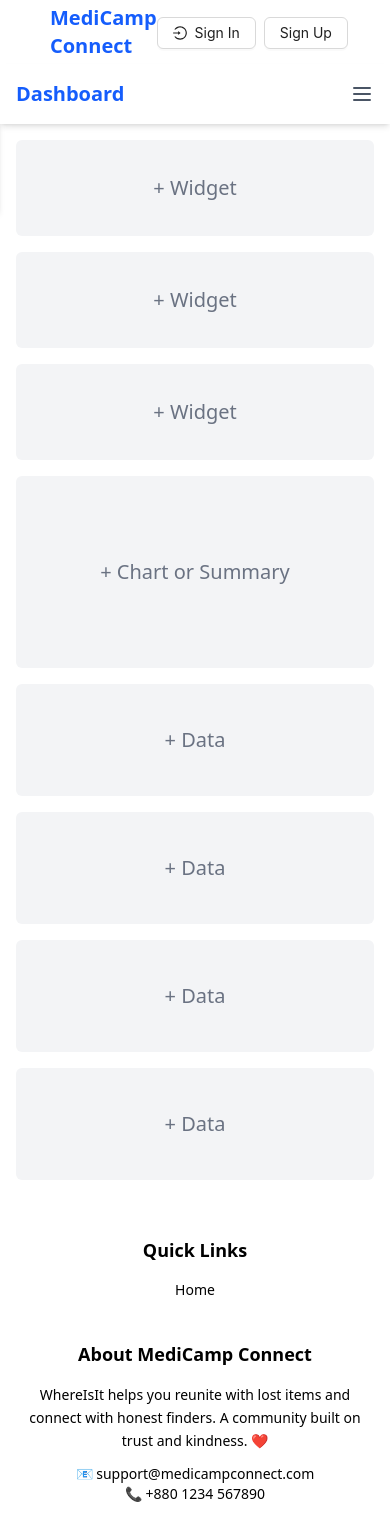
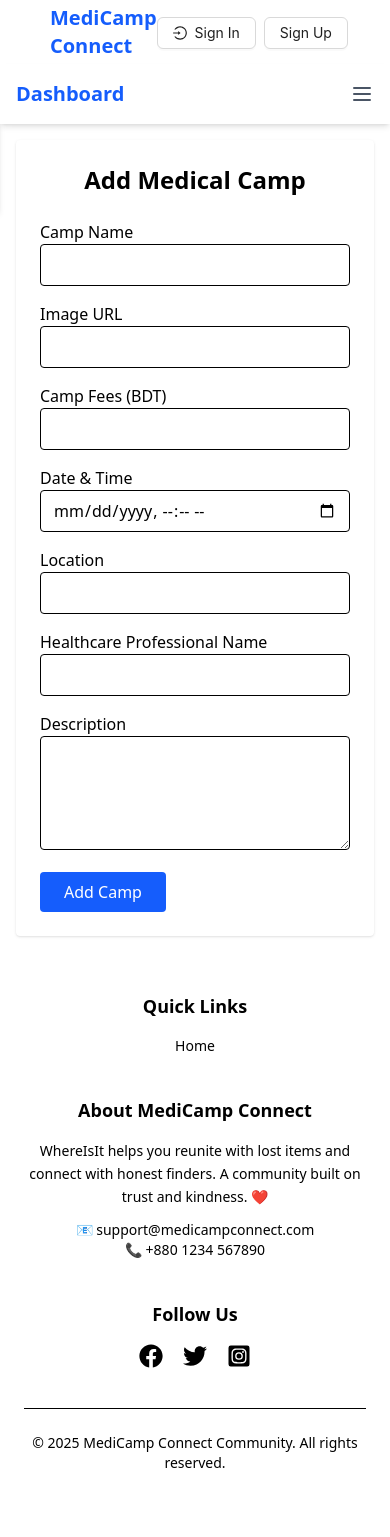
Before and after one commit to shuvoredsky/medicamp-client, a React (Vite) app: page /dashboard/add-camp in a window 390 px wide. Shown: the top 1537 px of the page. After the commit the page ends 1513 px from the top, so only its background shows below. Built offline with nearby package versions, Linux system fonts and the light colour scheme; no server answers.

Commit message:
add camp card section in home page

```diff
--- a/package.json
+++ b/package.json
@@ -11,13 +11,16 @@
   },
   "dependencies": {
     "@tailwindcss/vite": "^4.1.11",
+    "@tanstack/react-query": "^5.81.5",
     "antd": "^5.26.4",
+    "axios": "^1.10.0",
     "dotenv": "^17.0.1",
     "firebase": "^11.10.0",
     "lottie-react": "^2.4.1",
     "react": "^19.1.0",
     "react-dom": "^19.1.0",
     "react-helmet-async": "^2.0.5",
+    "react-hook-form": "^7.60.0",
     "react-icons": "^5.5.0",
     "react-router": "^7.6.3",
     "react-toastify": "^11.0.5",
--- /dev/null
+++ b/src/Components/CampCardSection/CampSection.jsx
@@ -0,0 +1,82 @@
+import React from "react";
+import { useQuery } from "@tanstack/react-query";
+import { Link } from "react-router";
+import axios from "axios";
+
+const fetchCamps = async () => {
+  const res = await axios.get("http://localhost:3000/camps");
+  return res.data;
+};
+
+const CampSection = () => {
+  const {
+    data: camps = [],
+    isLoading,
+    isError,
+  } = useQuery({
+    queryKey: ["camps"],
+    queryFn: fetchCamps,
+  });
+
+  if (isLoading) return <p className="text-center py-10">Loading camps...</p>;
+  if (isError)
+    return <p className="text-center text-red-500">Failed to load camps.</p>;
+
+  // Sort by highest participants and take top 6
+  const popularCamps = [...camps]
+    .sort((a, b) => b.participants - a.participants)
+    .slice(0, 6);
+
+  return (
+    <section className="py-10 px-4 max-w-7xl mx-auto">
+      <h2 className="text-2xl sm:text-3xl font-semibold text-center text-blue-700 mb-6">
+        Popular Medical Camps
+      </h2>
+
+      <div className="grid grid-cols-1 sm:grid-cols-2 lg:grid-cols-3 gap-6">
+        {popularCamps.map((camp) => (
+          <div
+            key={camp._id}
+            className="bg-white rounded-lg border-2 border-blue-500 shadow hover:shadow-lg transition-all duration-200"
+          >
+            <img
+              src={camp.image}
+              alt={camp.campName}
+              className="w-full h-40 sm:h-48 object-cover rounded-t-lg"
+              onError={(e) => {
+                e.target.src =
+                  "https://via.placeholder.com/400x250?text=No+Image";
+              }}
+            />
+            <div className="p-4 space-y-1 text-sm">
+              <h3 className="text-base font-bold text-blue-600">
+                {camp.campName}
+              </h3>
+              <p className="text-gray-600">📍 {camp.location}</p>
+              <p className="text-gray-600">💰 ${camp.fees}</p>
+              <p className="text-gray-600">🗓️ {camp.dateTime}</p>
+              <p className="text-gray-600">👨‍⚕️ {camp.doctorName}</p>
+              <p className="text-green-600 font-medium">
+                👥 {camp.participants || 0} Participants
+              </p>
+              <p className="text-gray-500 text-xs line-clamp-2">
+                {camp.description}
+              </p>
+            </div>
+          </div>
+        ))}
+      </div>
+
+      <div className="text-center mt-8">
+        <Link
+          to="/available-camps"
+          className="inline-block text-sm px-5 py-2 bg-blue-600 text-white rounded hover:bg-blue-700 transition"
+        >
+          See All Camps
+        </Link>
+      </div>
+    </section>
+  );
+};
+
+export default CampSection;
--- a/src/Dashboard/AddCamp.jsx
+++ b/src/Dashboard/AddCamp.jsx
@@ -1,7 +1,159 @@
+import { useMutation } from "@tanstack/react-query";
+import axios from "axios";
 import React from "react";
+import { useForm } from "react-hook-form";
+import { toast } from "react-toastify";
 
 const AddCamp = () => {
-  return <div>Add camp</div>;
+  const {
+    register,
+    handleSubmit,
+    reset,
+    formState: { errors },
+  } = useForm();
+
+  // Mutation to post new camp data
+  const { mutate, isPending } = useMutation({
+    mutationFn: async (campData) => {
+      const res = await axios.post("http://localhost:3000/camps", campData);
+      return res.data;
+    },
+    onSuccess: () => {
+      toast.success("Camp added successfully!");
+      reset();
+    },
+    onError: () => {
+      toast.error("Failed to add camp.");
+    },
+  });
+
+  // Submit handler
+  const onSubmit = (data) => {
+    const newCamp = {
+      campName: data.campName,
+      image: data.image,
+      fees: parseFloat(data.fees),
+      dateTime: data.dateTime,
+      location: data.location,
+      doctorName: data.doctorName,
+      participants: 0,
+      description: data.description,
+    };
+
+    mutate(newCamp);
+  };
+
+  return (
+    <div className="max-w-3xl mx-auto p-6 bg-white rounded shadow">
+      <h2 className="text-2xl font-semibold mb-6 text-center">
+        Add Medical Camp
+      </h2>
+      <form onSubmit={handleSubmit(onSubmit)} className="space-y-4">
+        {/* Camp Name */}
+        <div>
+          <label className="block font-medium">Camp Name</label>
+          <input
+            type="text"
+            {...register("campName", { required: "Camp Name is required" })}
+            className="w-full border px-3 py-2 rounded"
+          />
+          {errors.campName && (
+            <p className="text-red-500 text-sm">{errors.campName.message}</p>
+          )}
+        </div>
+
+        {/* Image URL */}
+        <div>
+          <label className="block font-medium">Image URL</label>
+          <input
+            type="text"
+            {...register("image", { required: "Image URL is required" })}
+            className="w-full border px-3 py-2 rounded"
+          />
+          {errors.image && (
+            <p className="text-red-500 text-sm">{errors.image.message}</p>
+          )}
+        </div>
+
+        {/* Fees */}
+        <div>
+          <label className="block font-medium">Camp Fees (BDT)</label>
+          <input
+            type="number"
+            {...register("fees", { required: "Fees required", min: 0 })}
+            className="w-full border px-3 py-2 rounded"
+          />
+          {errors.fees && (
+            <p className="text-red-500 text-sm">{errors.fees.message}</p>
+          )}
+        </div>
+
+        {/* Date & Time */}
+        <div>
+          <label className="block font-medium">Date & Time</label>
+          <input
+            type="datetime-local"
+            {...register("dateTime", { required: "Date and time required" })}
+            className="w-full border px-3 py-2 rounded"
+          />
+          {errors.dateTime && (
+            <p className="text-red-500 text-sm">{errors.dateTime.message}</p>
+          )}
+        </div>
+
+        {/* Location */}
+        <div>
+          <label className="block font-medium">Location</label>
+          <input
+            type="text"
+            {...register("location", { required: "Location is required" })}
+            className="w-full border px-3 py-2 rounded"
+          />
+          {errors.location && (
+            <p className="text-red-500 text-sm">{errors.location.message}</p>
+          )}
+        </div>
+
+        {/* Doctor Name */}
+        <div>
+          <label className="block font-medium">
+            Healthcare Professional Name
+          </label>
+          <input
+            type="text"
+            {...register("doctorName", { required: "Doctor name required" })}
+            className="w-full border px-3 py-2 rounded"
+          />
+          {errors.doctorName && (
+            <p className="text-red-500 text-sm">{errors.doctorName.message}</p>
+          )}
+        </div>
+
+        {/* Description */}
+        <div>
+          <label className="block font-medium">Description</label>
+          <textarea
+            {...register("description", {
+              required: "Description is required",
+            })}
+            className="w-full border px-3 py-2 rounded"
+            rows={4}
+          ></textarea>
+          {errors.description && (
+            <p className="text-red-500 text-sm">{errors.description.message}</p>
+          )}
+        </div>
+
+        <button
+          type="submit"
+          disabled={isPending}
+          className="bg-blue-600 text-white px-6 py-2 rounded hover:bg-blue-700 disabled:opacity-50"
+        >
+          {isPending ? "Submitting..." : "Add Camp"}
+        </button>
+      </form>
+    </div>
+  );
 };
 
 export default AddCamp;
--- a/src/Dashboard/Dashboard.jsx
+++ b/src/Dashboard/Dashboard.jsx
@@ -1,5 +1,6 @@
 import React, { useState } from "react";
-import { Link } from "react-router";
+import { Link, Outlet } from "react-router";
+import AddCamp from "./AddCamp";
 
 const Dashboard = () => {
   const [isSidebarOpen, setIsSidebarOpen] = useState(false);
@@ -20,7 +21,7 @@ const Dashboard = () => {
           <h2 className="text-xl font-bold text-blue-600">Dashboard</h2>
           <nav className="space-y-2">
             <Link
-              to="dashboard/add-camp"
+              to="add-camp"
               className="block font-medium text-black hover:text-blue-600"
             >
               Add Medical Camp
@@ -72,37 +73,11 @@ const Dashboard = () => {
       </div>
 
       {/* Main content */}
+
       <main className="flex-1 sm:ml-64 p-4">
-        <div className="grid grid-cols-1 sm:grid-cols-2 lg:grid-cols-3 gap-4 mb-4">
-          <div className="h-24 bg-gray-100 rounded-md flex justify-center items-center text-gray-500 text-xl">
-            + Widget
-          </div>
-          <div className="h-24 bg-gray-100 rounded-md flex justify-center items-center text-gray-500 text-xl">
-            + Widget
-          </div>
-          <div className="h-24 bg-gray-100 rounded-md flex justify-center items-center text-gray-500 text-xl">
-            + Widget
-          </div>
-        </div>
-
-        <div className="h-48 bg-gray-100 rounded-md flex justify-center items-center text-gray-500 text-xl mb-4">
-          + Chart or Summary
-        </div>
-
-        <div className="grid grid-cols-1 sm:grid-cols-2 gap-4">
-          <div className="h-28 bg-gray-100 rounded-md flex justify-center items-center text-gray-500 text-xl">
-            + Data
-          </div>
-          <div className="h-28 bg-gray-100 rounded-md flex justify-center items-center text-gray-500 text-xl">
-            + Data
-          </div>
-          <div className="h-28 bg-gray-100 rounded-md flex justify-center items-center text-gray-500 text-xl">
-            + Data
-          </div>
-          <div className="h-28 bg-gray-100 rounded-md flex justify-center items-center text-gray-500 text-xl">
-            + Data
-          </div>
-        </div>
+        <Outlet>
+          <AddCamp></AddCamp>
+        </Outlet>
       </main>
     </div>
   );
--- a/src/Pages/Home/Home.jsx
+++ b/src/Pages/Home/Home.jsx
@@ -1,5 +1,6 @@
 import { Helmet } from "react-helmet-async";
 import Slider from "../../Components/Slider.jsx/Slider";
+import CampSection from "../../Components/CampCardSection/CampSection";
 
 const Home = () => {
   return (
@@ -9,6 +10,7 @@ const Home = () => {
       </Helmet>
       {/* <LostFoundSlider /> */}
       <Slider></Slider>
+      <CampSection></CampSection>
     </div>
   );
 };
--- a/src/Router/Route.jsx
+++ b/src/Router/Route.jsx
@@ -27,7 +27,7 @@ export const router = createBrowserRouter([
         Component: SignUp,
       },
       {
-        path: "/dashboard",
+        path: "dashboard",
         Component: Dashboard,
         children: [
           {
--- a/src/main.jsx
+++ b/src/main.jsx
@@ -1,18 +1,22 @@
 import { StrictMode } from "react";
 import { createRoot } from "react-dom/client";
 import "./index.css";
+import { QueryClient, QueryClientProvider } from "@tanstack/react-query";
 
 import { RouterProvider } from "react-router";
 import { router } from "./Router/Route.jsx";
 import AuthProvider from "./Provider/AuthProvider.jsx";
 import { HelmetProvider } from "react-helmet-async";
+const queryClient = new QueryClient();
 
 createRoot(document.getElementById("root")).render(
   <StrictMode>
     <HelmetProvider>
-      <AuthProvider>
-        <RouterProvider router={router} />
-      </AuthProvider>
+      <QueryClientProvider client={queryClient}>
+        <AuthProvider>
+          <RouterProvider router={router} />
+        </AuthProvider>
+      </QueryClientProvider>
     </HelmetProvider>
   </StrictMode>
 );
```
Also changed, not shown: 1 other file (tests, documents, lock files or other folders).
